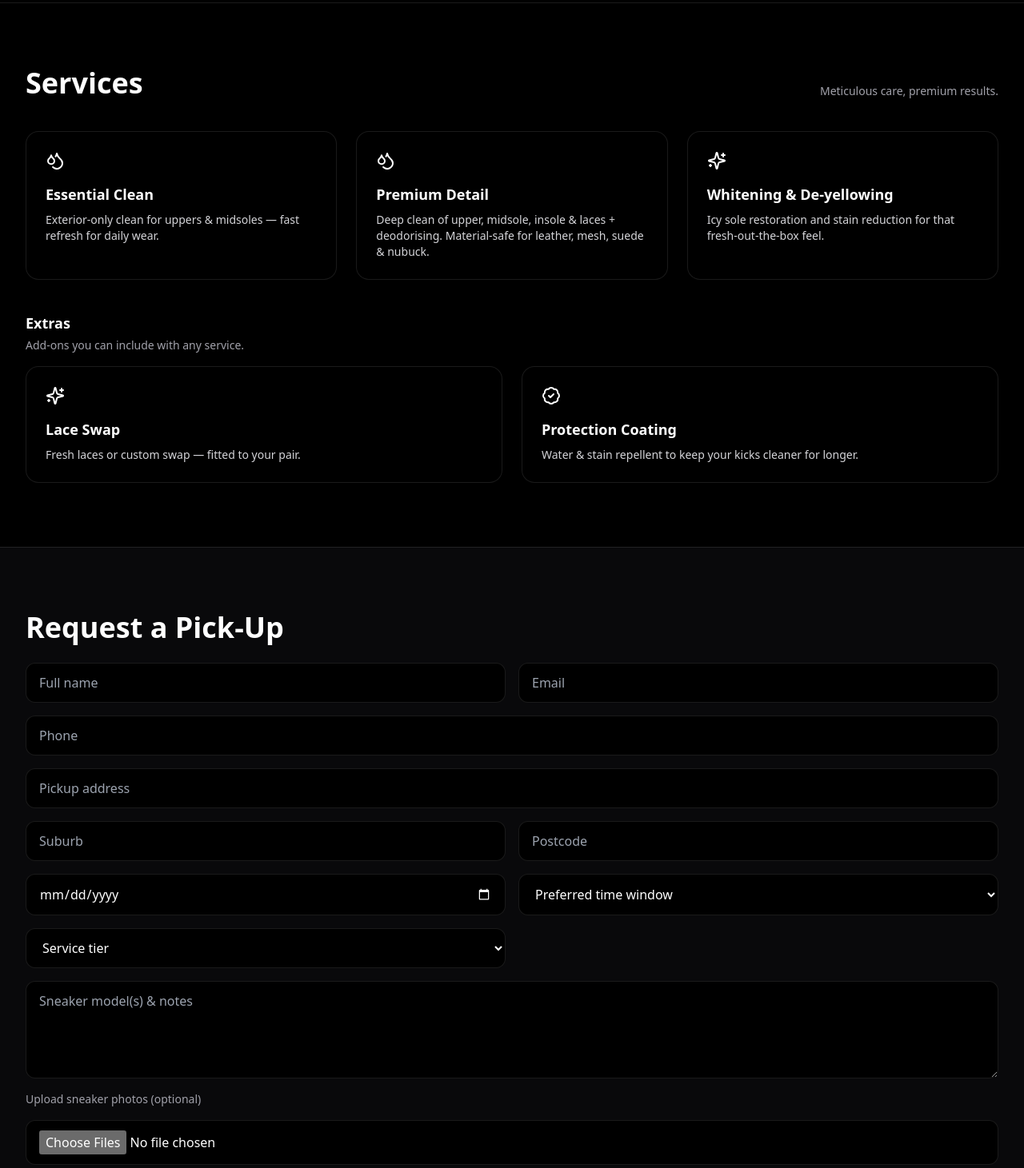
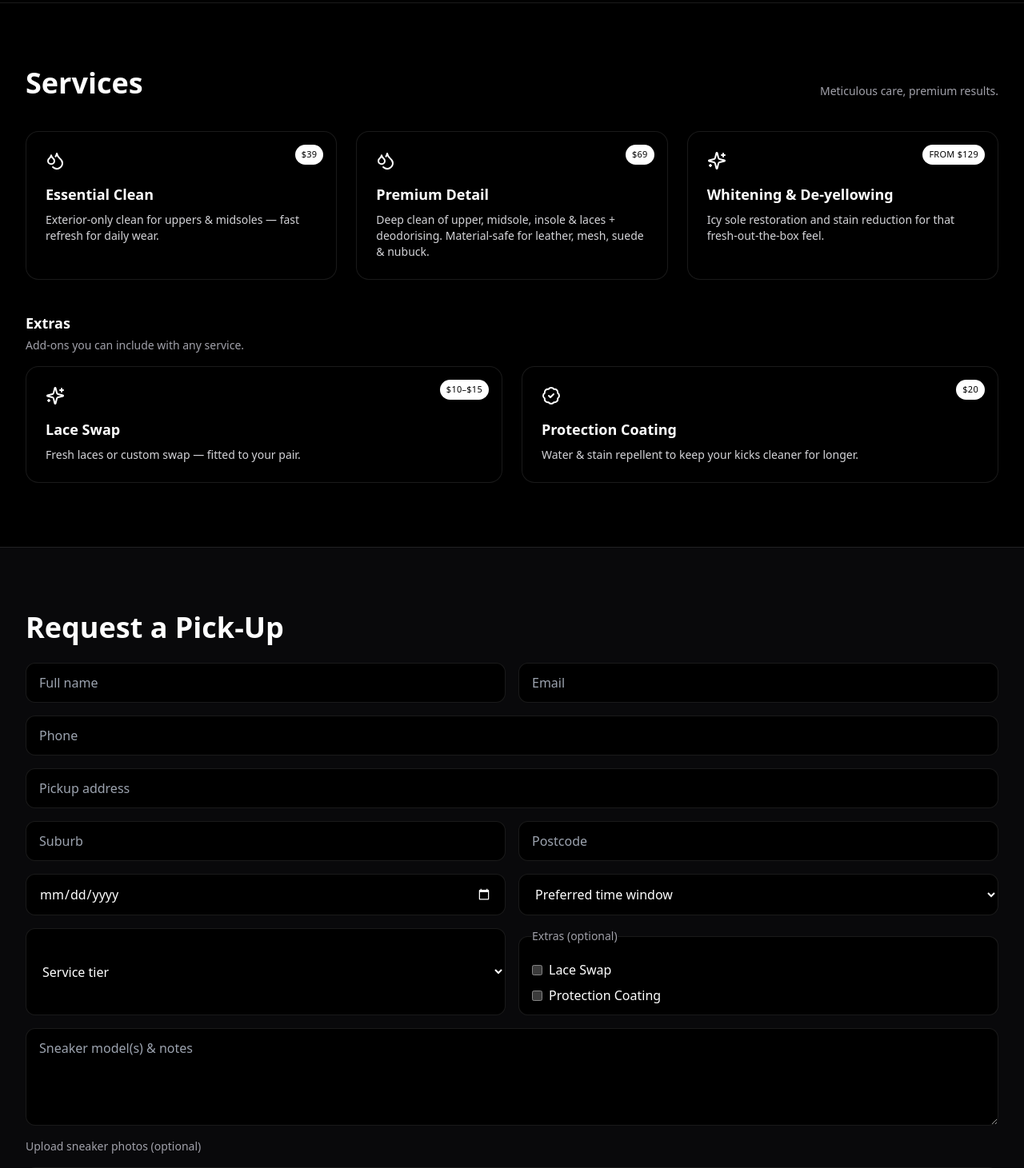
Before and after one commit to unlacesneakers/unlace-site, a Next.js app: page / in a window 1280 px wide. Shown: the part 993-2454 px from the top of the page at 80% size. Built offline with nearby package versions, Linux system fonts and the light colour scheme.

Commit message:
Update index.tsx

```diff
--- a/pages/index.tsx
+++ b/pages/index.tsx
@@ -6,9 +6,25 @@ import { motion } from "framer-motion";
 import { ShieldCheck, Droplets, Brush, Truck, Stars, Clock, BadgeCheck, Mail, Sparkles } from "lucide-react";
 import Toast from "../components/Toast";
 
-function Card({ icon, title, desc }: { icon: React.ReactNode; title: string; desc: string }) {
+function Card({
+  icon,
+  title,
+  desc,
+  price,
+}: {
+  icon: React.ReactNode;
+  title: string;
+  desc: string;
+  price?: string; // ← NEW
+}) {
   return (
-    <div className="rounded-2xl border border-white/10 p-6 bg-black hover:border-white/30 transition-colors">
+    <div className="relative rounded-2xl border border-white/10 p-6 bg-black hover:border-white/30 transition-colors">
+      {/* Price badge (optional) */}
+      {price && (
+        <span className="absolute top-4 right-4 text-[11px] uppercase tracking-wide rounded-full bg-white text-black px-2 py-1">
+          {price}
+        </span>
+      )}
       <div className="h-6 w-6 mb-4" aria-hidden>{icon}</div>
       <h3 className="text-lg font-semibold">{title}</h3>
       <p className="mt-2 text-zinc-300 text-sm">{desc}</p>
@@ -135,16 +151,19 @@ async function handleSubmit(e: React.FormEvent<HTMLFormElement>) {
               icon={<Droplets className="h-6 w-6" />}
               title="Essential Clean"
               desc="Exterior-only clean for uppers & midsoles — fast refresh for daily wear."
+              price="$39"
             />
             <Card
               icon={<Droplets className="h-6 w-6" />}
               title="Premium Detail"
               desc="Deep clean of upper, midsole, insole & laces + deodorising. Material-safe for leather, mesh, suede & nubuck."
+              price="$69"
             />
             <Card
               icon={<Stars className="h-6 w-6" />}
               title="Whitening & De-yellowing"
               desc="Icy sole restoration and stain reduction for that fresh-out-the-box feel."
+              price="From $129"
             />
           </div>
 
@@ -157,11 +176,13 @@ async function handleSubmit(e: React.FormEvent<HTMLFormElement>) {
                 icon={<Sparkles className="h-6 w-6" />}
                 title="Lace Swap"
                 desc="Fresh laces or custom swap — fitted to your pair."
+                price="$10–$15"
               />
               <Card
                 icon={<BadgeCheck className="h-6 w-6" />}
                 title="Protection Coating"
                 desc="Water & stain repellent to keep your kicks cleaner for longer."
+                price="$20"
               />
             </div>
           </div>
@@ -187,12 +208,32 @@ async function handleSubmit(e: React.FormEvent<HTMLFormElement>) {
                 <option>3:00 – 6:00</option>
                 <option>After hours (request)</option>
               </select>
-              <select name="service_tier" required className="bg-black border border-white/10 rounded-xl px-4 py-3">
-              <option value="">Service tier</option>
-              <option>Essential Clean</option>
-              <option>Premium Detail</option>
-              <option>Whitening & De-yellowing</option>
+              {/* Service tier (left) */}
+              <select
+                name="service_tier"
+                required
+                className="bg-black border border-white/10 rounded-xl px-4 py-3"
+              >
+                <option value="">Service tier</option>
+                <option>Essential Clean</option>
+                <option>Premium Detail</option>
+                <option>Whitening & De-yellowing</option>
               </select>
+
+              {/* Extras (right) — sits beside on desktop thanks to the 2-col grid */}
+              <fieldset className="bg-black border border-white/10 rounded-xl px-4 py-3">
+                <legend className="text-sm text-zinc-400">Extras (optional)</legend>
+                <div className="mt-2 space-y-2">
+                  <label className="flex items-center gap-2">
+                    <input type="checkbox" name="extras[]" value="Lace Swap" />
+                    <span>Lace Swap</span>
+                  </label>
+                  <label className="flex items-center gap-2">
+                    <input type="checkbox" name="extras[]" value="Protection Coating" />
+                    <span>Protection Coating</span>
+                  </label>
+                </div>
+              </fieldset>
               <textarea name="notes" placeholder="Sneaker model(s) & notes" className="bg-black border border-white/10 rounded-xl px-4 py-3 sm:col-span-2" rows={4} />
               <label className="sm:col-span-2 text-sm text-zinc-400">Upload sneaker photos (optional)</label>
               <input
```
